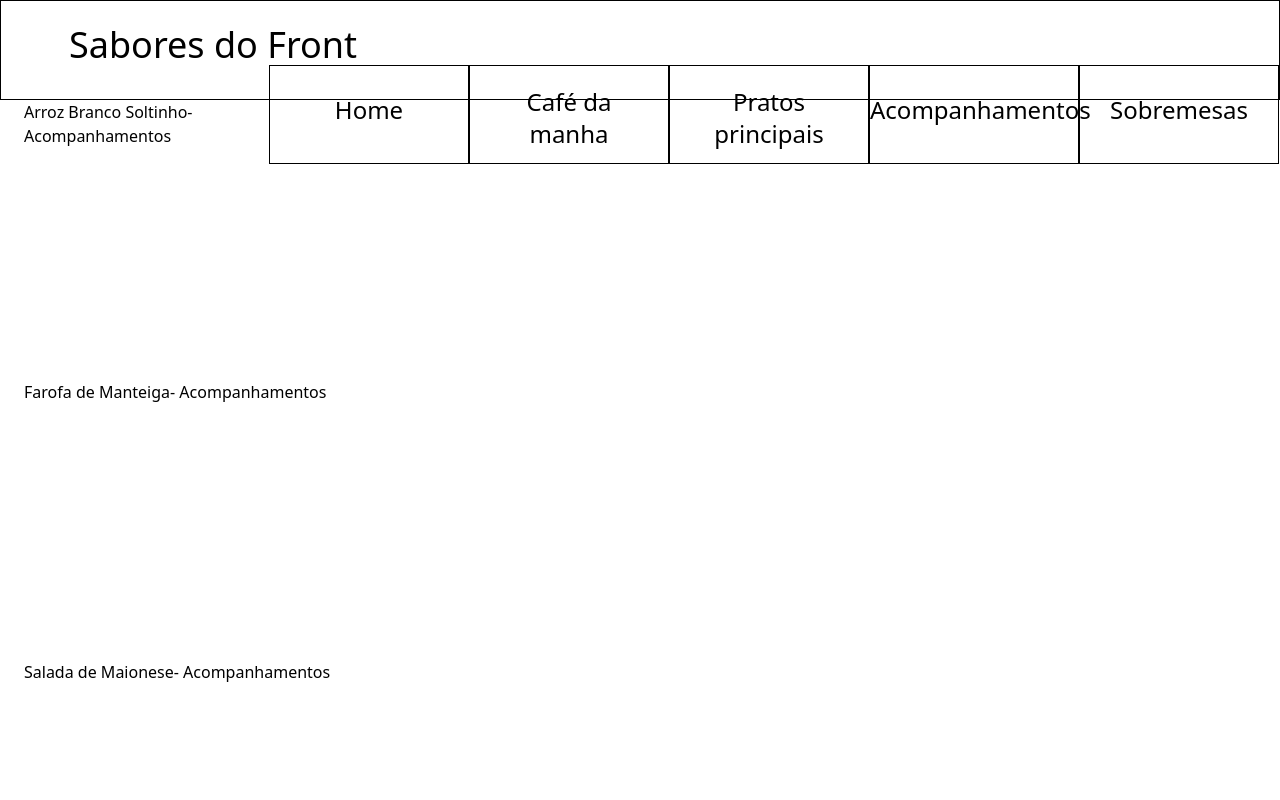
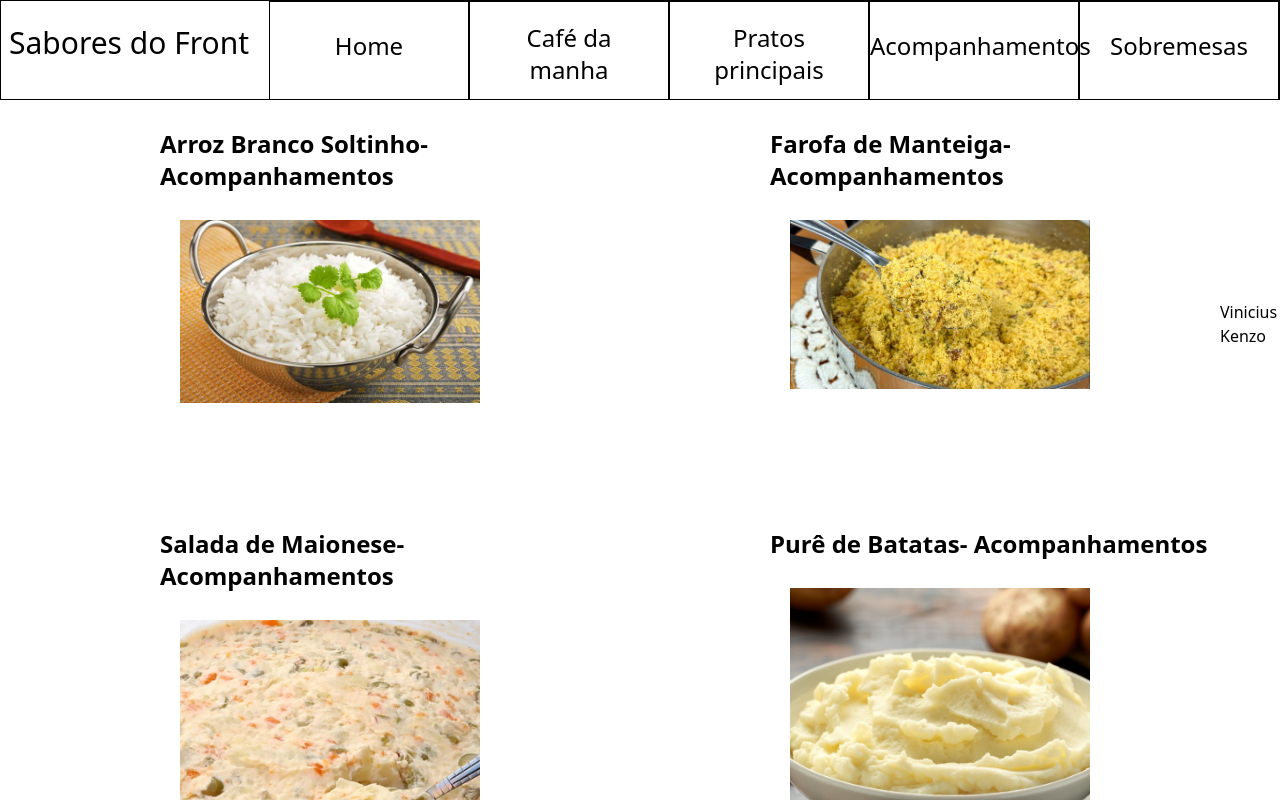
Before and after one commit to vinikenzo/CP-FRONT-END, a Next.js app in the folder cp-front/: page /acompanhamentos in a window 1280 px wide. Shown: the top 800 px of the page. Built offline with nearby package versions, Linux system fonts and the light colour scheme.

Commit message:
estilização das paginas categorias e home

```diff
--- a/cp-front/public/receitas.json
+++ b/cp-front/public/receitas.json
@@ -111,7 +111,7 @@
   },
   {
     "id": "8",
-    "categoria": "Pratos principals",
+    "categoria": "Pratos principais",
     "nome": "Feijoada Simples",
     "ingredientes": [
       "500g de feijão preto cozido",
--- a/cp-front/src/app/acompanhamentos/page.tsx
+++ b/cp-front/src/app/acompanhamentos/page.tsx
@@ -1,11 +1,13 @@
 "use client";
 import Link from "next/link";
 import { useEffect, useState } from "react";
+import Image from "next/image";
 
 interface propReceitas {
   id : string;
   nome : string;
   categoria : string;
+  imagem: string;
 }
 
 export default function Acompanhamentos() {
@@ -35,10 +37,18 @@ export default function Acompanhamentos() {
       <ul>
         {
           receitas.map((receita,index)=>(
-            <li className="ml-6" key={index}>
-              <div className="h-70  w-[500px]">
-              <Link href={`receitas/${receita.id}`}>{ receita.nome}</Link>
+            <li className="ml-40 border- flex space mr-0 w-auto  float-start" key={index}>
+            <div className="h-100 border-  w-[450px]">
+
+              <Link className="font-bold text-2xl text-center" href={`receitas/${receita.id}`}>{receita.nome}
               - {receita.categoria}
+              <Image className="mt-7 ml-5"
+              src={`/images/${receita.imagem}.jpg`}
+              alt=""
+              width={300}
+              height={100}
+            />
+              </Link>
               </div>
             </li>
           ))
--- a/cp-front/src/app/cafeDaManha/page.tsx
+++ b/cp-front/src/app/cafeDaManha/page.tsx
@@ -1,11 +1,12 @@
 "use client";
 import Link from "next/link";
 import { useEffect, useState } from "react";
-
+import Image from "next/image";
 interface propReceitas {
   id : string;
   nome : string;
   categoria : string;
+  imagem: string;
 }
 
 export default function Cafe() {
@@ -35,10 +36,18 @@ export default function Cafe() {
       <ul>
         {
           receitas.map((receita,index)=>(
-            <li className="ml-6" key={index}>
-              <div className="h-70  w-[500px]">
-              <Link href={`receitas/${receita.id}`}>{ receita.nome}</Link>
+            <li className="ml-40 border- flex space mr-0 w-auto  float-start" key={index}>
+            <div className="h-100 border-  w-[450px]">
+
+              <Link className="font-bold text-2xl text-center" href={`receitas/${receita.id}`}>{receita.nome}
               - {receita.categoria}
+              <Image className="mt-7 ml-20"
+              src={`/images/${receita.imagem}.jpg`}
+              alt=""
+              width={300}
+              height={100}
+            />
+              </Link>
               </div>
             </li>
           ))
--- a/cp-front/src/app/components/footer/page.tsx
+++ b/cp-front/src/app/components/footer/page.tsx
@@ -0,0 +1,13 @@
+const Footer = () => {
+    return(
+        <>
+        <footer className="mt-50">
+
+            <p>Vinicius Kenzo Tocuyosi RM: 559982 </p>
+            <p>Joao Victor Alves da Silva RM: 559726 </p>
+
+        </footer>
+        </>
+    )
+}
+export default Footer;
--- a/cp-front/src/app/components/header/page.tsx
+++ b/cp-front/src/app/components/header/page.tsx
@@ -4,8 +4,8 @@ import Menu from "../menu/page"
 const Header = () => {
     return(
         <>
-        <header className="h-[100px] border-1 w-auto">
-            <p className="float-left text-4xl mt-6 ml-17">Sabores do Front</p>
+        <header className="h-[100px] border-1 w-auto mb-7">
+            <p className="float-left text-3xl  mt-6 ml-2">Sabores do Front</p>
             <Menu />
         </header>
         </>
--- a/cp-front/src/app/layout.tsx
+++ b/cp-front/src/app/layout.tsx
@@ -1,6 +1,7 @@
 import type { Metadata } from "next";
 import "./globals.css";
 import Header from "./components/header/page";
+import Footer from "./components/footer/page";
 
 export const metadata: Metadata = {
   title: "CP 05",
@@ -17,6 +18,7 @@ export default function RootLayout({
       <body>
         <Header />
         {children}
+        <Footer />
       </body>
     </html>
   );
--- a/cp-front/src/app/page.tsx
+++ b/cp-front/src/app/page.tsx
@@ -1,15 +1,16 @@
 "use client";
 import Link from "next/link";
 import { useEffect, useState } from "react";
+import Image from "next/image";
 
 interface propReceitas {
   id: string;
   nome: string;
   categoria: string;
+  imagem: string;
 }
 
 export default function Home() {
-
   const [receitas, setReceitas] = useState<propReceitas[]>([]);
 
   useEffect(() => {
@@ -19,28 +20,32 @@ export default function Home() {
         const data = await response.json();
 
         setReceitas(data);
-
       } catch (error) {
         console.error(error);
       }
-    }
+    };
     buscarReceitas();
-  }, [])
+  }, []);
 
   return (
     <>
       <ul>
-        {
-          receitas.map((receita, index) => (
-            <li className="ml-6" key={index}>
-              <div className="h-70  w-[500px]">
-                <Link href={`receitas/${receita.id}`}>{receita.nome}</Link>
-                - {receita.categoria}
-              </div>
-            </li>
-          ))
+        {receitas.map((receita, index) => (
+          <li className=" ml-40 border- flex space mr-0 w-auto  float-start" key={index}>
+            <div className="h-100 border-  w-[450px]">
 
-        }
+              <Link className="font-bold text-2xl text-center" href={`receitas/${receita.id}`}>{receita.nome}
+              - {receita.categoria}
+              <Image className="mt-7 ml-20"
+              src={`/images/${receita.imagem}.jpg`}
+              alt=""
+              width={300}
+              height={100}
+            />
+              </Link>
+            </div>
+          </li>
+        ))}
       </ul>
     </>
   );
--- a/cp-front/src/app/pratosPrincipais/page.tsx
+++ b/cp-front/src/app/pratosPrincipais/page.tsx
@@ -1,11 +1,12 @@
 "use client";
 import Link from "next/link";
 import { useEffect, useState } from "react";
-
+import Image from "next/image";
 interface propReceitas {
   id : string;
   nome : string;
   categoria : string;
+  imagem: string
 }
 
 export default function Pratos() {
@@ -35,10 +36,18 @@ export default function Pratos() {
       <ul>
         {
           receitas.map((receita,index)=>(
-            <li className="ml-6" key={index}>
-              <div className="h-70  w-[500px]">
-              <Link href={`receitas/${receita.id}`}>{ receita.nome}</Link>
+            <li className="ml-40 border- flex space mr-0 w-auto  float-start" key={index}>
+            <div className="h-100 border-  w-[450px]">
+
+              <Link className="font-bold text-2xl text-center" href={`receitas/${receita.id}`}>{receita.nome}
               - {receita.categoria}
+              <Image className="mt-7 ml-20"
+              src={`/images/${receita.imagem}.jpg`}
+              alt=""
+              width={300}
+              height={100}
+            />
+              </Link>
               </div>
             </li>
           ))
--- a/cp-front/src/app/sobremesas/page.tsx
+++ b/cp-front/src/app/sobremesas/page.tsx
@@ -1,11 +1,13 @@
 "use client";
 import Link from "next/link";
 import { useEffect, useState } from "react";
+import Image from "next/image";
 
 interface propReceitas {
   id : string;
   nome : string;
   categoria : string;
+  imagem: string;
 }
 
 export default function Sobremesas() {
@@ -35,10 +37,18 @@ export default function Sobremesas() {
       <ul>
         {
           receitas.map((receita,index)=>(
-            <li className="ml-6" key={index}>
-            <div className="h-70  w-[500px]">
-            <Link href={`receitas/${receita.id}`}>{ receita.nome}</Link>
-            - {receita.categoria}
+            <li className="ml-40 border- flex space mr-0 w-auto  float-start" key={index}>
+            <div className="h-100 border-  w-[450px]">
+
+              <Link className="font-bold text-2xl text-center" href={`receitas/${receita.id}`}>{receita.nome}
+              - {receita.categoria}
+              <Image className="mt-7 ml-20"
+              src={`/images/${receita.imagem}.jpg`}
+              alt=""
+              width={300}
+              height={100}
+            />
+              </Link>
             </div>
           </li>
           ))
```
Also changed, not shown: 1 other file (tests, documents, lock files or other folders).
